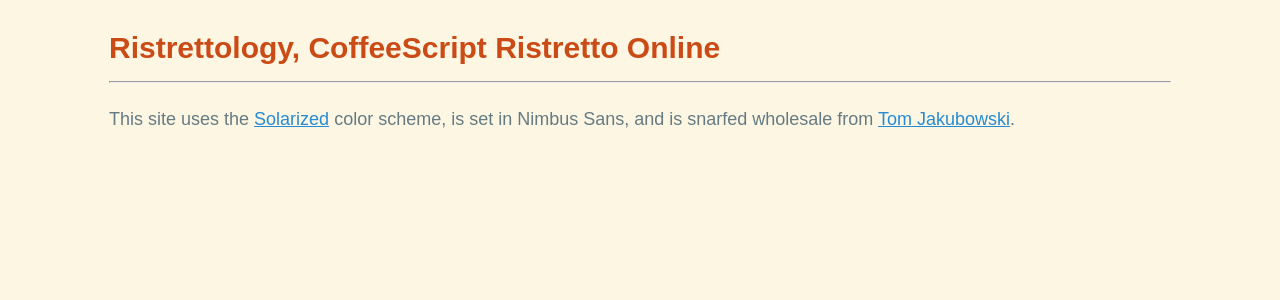
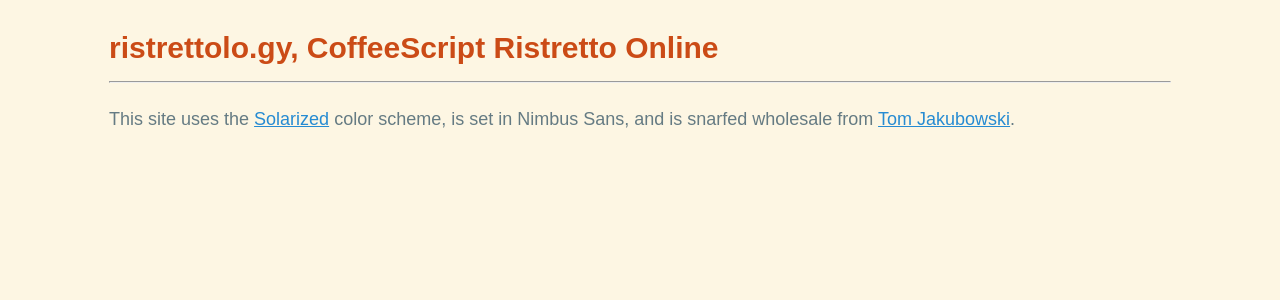
Before and after one commit to raganwald/ristrettolo.gy, a Jekyll site: the page built from index.md, in a window 1280 px wide. Shown: the top 300 px of the page. Built offline with Jekyll 4.4.1, drawn with Linux system fonts in a browser that asks for light colours; nearby versions of some CDN libraries.

Commit message:
retitled

```diff
--- a/_includes/header.html
+++ b/_includes/header.html
@@ -1,3 +1,3 @@
 <header>
-    <h1>Ristrettology, CoffeeScript Ristretto Online</h1>
+    <h1><tt>ristrettolo.gy</tt>, CoffeeScript Ristretto Online</h1>
 </header>
--- a/index.md
+++ b/index.md
@@ -1,6 +1,6 @@
 ---
 layout: default
-title: Ristrettology, CoffeeScript Ristretto Online
+title: ristrettolo.gy, CoffeeScript Ristretto Online
 ---
 
 ---
```
Also changed, not shown: 1 other file.
